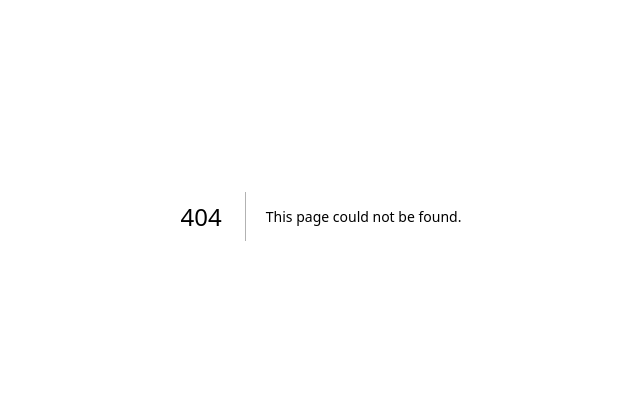
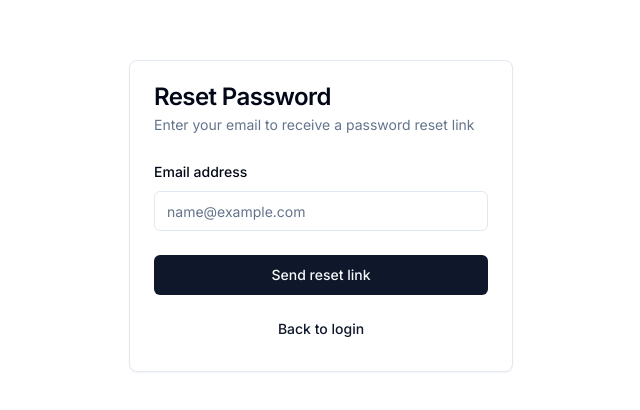
Before and after one commit to barisvelioglu/my-new-project, a Next.js app: page /forgot-password in a window 1280 px wide. Before the commit this address had no page. Shown: the part 184-594 px from the top of the page, without its empty margins (319-959 px from the left). Built offline with nearby package versions, Linux system fonts and the light colour scheme.

Commit message:
Add forgot password page route

```diff
--- /dev/null
+++ b/app/forgot-password/page.tsx
@@ -0,0 +1,5 @@
+import { ForgotPasswordPage } from "@/components/ui/forgot-password-page"
+
+export default function Page() {
+  return <ForgotPasswordPage />
+}
```
